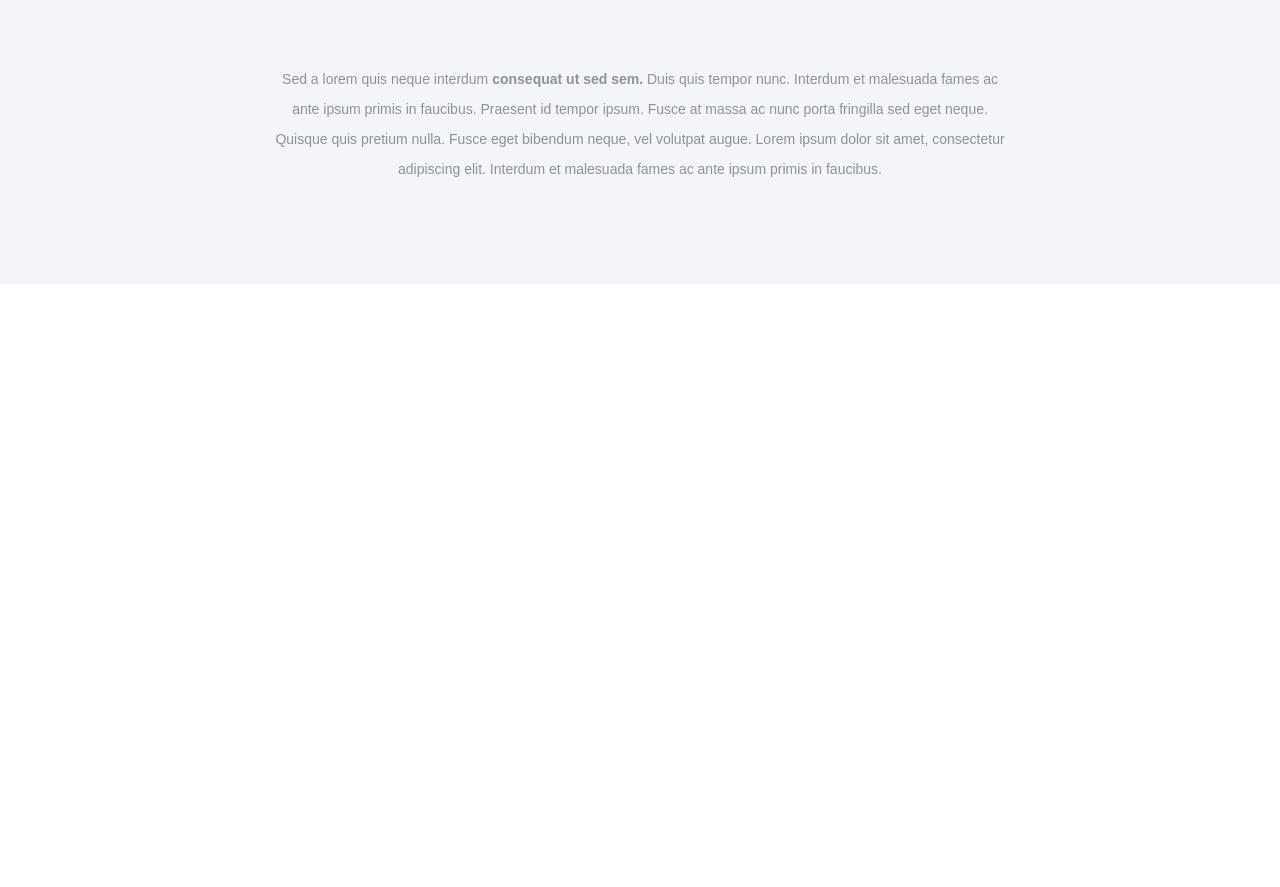
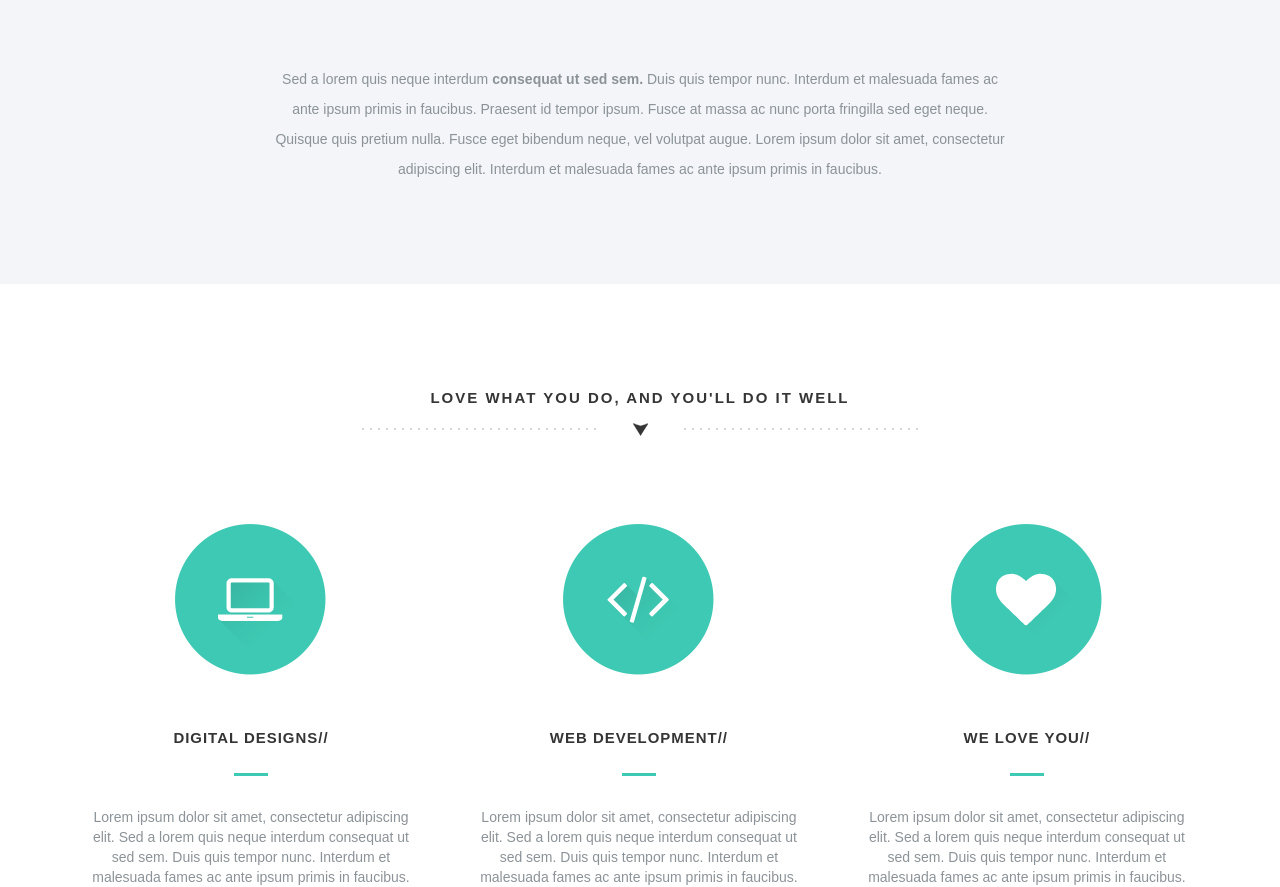
Before and after one commit to IvanMendieta/halcyondays, a website: page app/index.html in a window 1280 px wide. Shown: the part 966-1853 px from the top of the page. Before the commit the page ends 1250 px from the top, so only its background shows below. Drawn offline with Linux system fonts and the light colour scheme.

Commit message:
what you do section completed

```diff
--- a/app/assets/css/main.css
+++ b/app/assets/css/main.css
@@ -8,3 +8,5 @@
 @import 'modules/_padding-top';
 @import 'modules/_center-container';
 @import 'modules/_portfolio-section';
+@import 'modules/_wha-you-do-section';
+@import 'modules/_arrow-sep';
--- /dev/null
+++ b/app/assets/css/modules/_arrow-sep.css
@@ -0,0 +1,6 @@
+.arrow-sep{
+  background-image: url('../../../assets/img/sep.png');
+  background-repeat: no-repeat;
+  background-position: center bottom;
+  padding-bottom: 30px;
+}
--- a/app/assets/css/modules/_portfolio-section.css
+++ b/app/assets/css/modules/_portfolio-section.css
@@ -8,12 +8,6 @@
     color: $mainTextGrey;
     letter-spacing: 2px;
 
-  }
-  .arrow-sep{
-    background-image: url('../../../assets/img/sep.png');
-    background-repeat: no-repeat;
-    background-position: center bottom;
-    padding-bottom: 30px;
   }
 
   &__desc{
--- /dev/null
+++ b/app/assets/css/modules/_wha-you-do-section.css
@@ -0,0 +1,53 @@
+.what-you-do-section{
+
+  &__heading{
+    font-family: 'Varela Round', sans-serif;
+    font-size: 0.9375rem;
+    text-transform: uppercase;
+    color: $mainTextGrey;
+    letter-spacing: 2px;
+    text-align: center;
+  }
+
+  &__content{
+    float: left;
+    width: 32.33%;
+    padding-top: 88px;
+    text-align: center;
+    padding-left: 34px;
+
+    @mixin atSmall{
+      width: 100%;
+      padding-left: 0;
+    }
+
+  }
+
+  &__heading-col{
+    text-transform: uppercase;
+    font-family: 'Varela Round', sans-serif;
+    font-size: 0.9355rem;
+    color: $mainTextGrey;
+    letter-spacing: 1px;
+    padding-top: 50px;
+  }
+  &__heading-col:after{
+    border-bottom: 3px solid $mainGreen;
+    display: block;
+    content: "";
+	  width: 34px;
+    margin: 0 auto;
+    margin-top: 26px;
+    margin-bottom: 31px;
+  }
+
+  &__desc{
+    font-family: 'Varela Round', sans-serif;
+    font-size: 0.875rem;
+    color: $subTextTitle;
+    line-height: 20px;
+    width: 329px;
+    margin: 0 auto;
+  }
+
+}
--- a/app/index.html
+++ b/app/index.html
@@ -38,8 +38,34 @@
   </div>
 </section>
 
-
-
+<!-- what you do section -->
+<section class="what-you-do-section padding-top">
+  <div class="wrapper wrapper--small">
+    <div class="what-you-do-section">
+      <h3 class="what-you-do-section__heading arrow-sep">Love what you do, and you'll do it well</h3>
+      <div class="what-you-do-section__columns">
+        <div class="what-you-do-section__content">
+          <img src="assets/img/computer.png" alt="computer">
+          <h4 class="what-you-do-section__heading-col small-sep">Digital Designs//</h4>
+          <p class="what-you-do-section__desc">Lorem ipsum dolor sit amet, consectetur adipiscing elit. Sed a lorem quis neque interdum consequat ut sed sem. Duis quis tempor nunc. Interdum et malesuada fames ac ante ipsum
+          primis in faucibus.</p>
+        </div>
+        <div class="what-you-do-section__content">
+          <img src="assets/img/code.png" alt="code">
+          <h4 class="what-you-do-section__heading-col small-sep">Web development//</h4>
+          <p class="what-you-do-section__desc">Lorem ipsum dolor sit amet, consectetur adipiscing elit. Sed a lorem quis neque interdum consequat ut sed sem. Duis quis tempor nunc. Interdum et malesuada fames ac ante ipsum
+          primis in faucibus.</p>
+        </div>
+        <div class="what-you-do-section__content">
+          <img src="assets/img/heart.png" alt="heart">
+          <h4 class="what-you-do-section__heading-col small-sep">we love you//</h4>
+          <p class="what-you-do-section__desc">Lorem ipsum dolor sit amet, consectetur adipiscing elit. Sed a lorem quis neque interdum consequat ut sed sem. Duis quis tempor nunc. Interdum et malesuada fames ac ante ipsum
+          primis in faucibus.</p>
+        </div>
+      </div>
+    </div>
+  </div>
+</section>
 
 
 
```
Also changed, not shown: app/dist/build/css/stylesheets.css.
